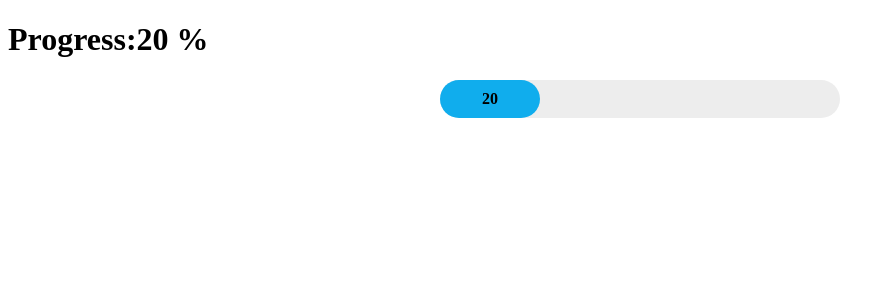
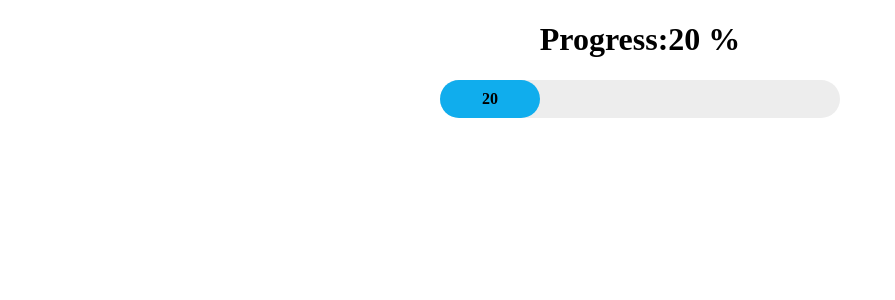
Before and after one commit to Mady93/cap06, an Angular app: page / in a window 1280 px wide. Shown: the top 300 px of the page, without its empty margins (0-895 px from the left). Built offline with nearby package versions, Linux system fonts and the light colour scheme.

Commit message:
first commit

```diff
--- a/src/app/app.component.html
+++ b/src/app/app.component.html
@@ -1,2 +1,2 @@
-<h1>Progress:{{avanzamento}} %</h1>
+<h1 style="text-align: center;">Progress:{{avanzamento}} %</h1>
 <app-simple-progress-bar [progress]="avanzamento"></app-simple-progress-bar>
```
